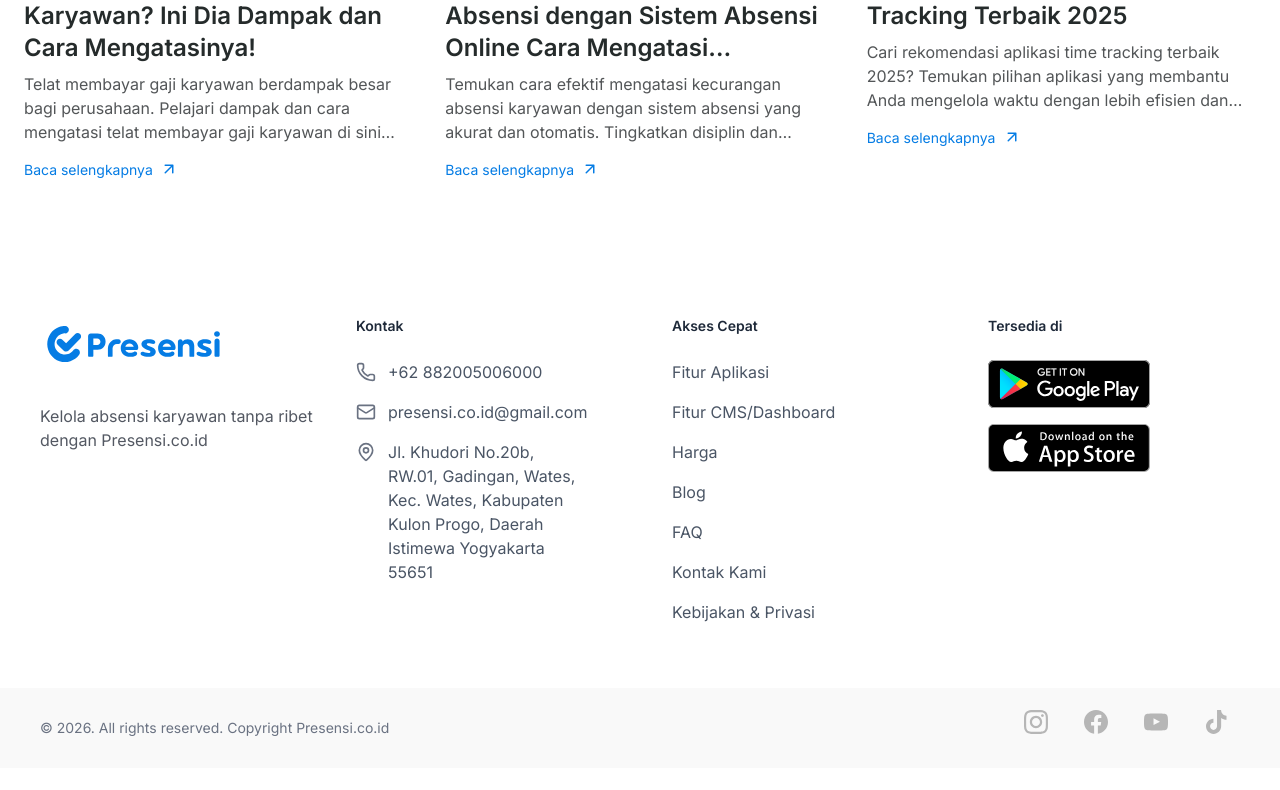
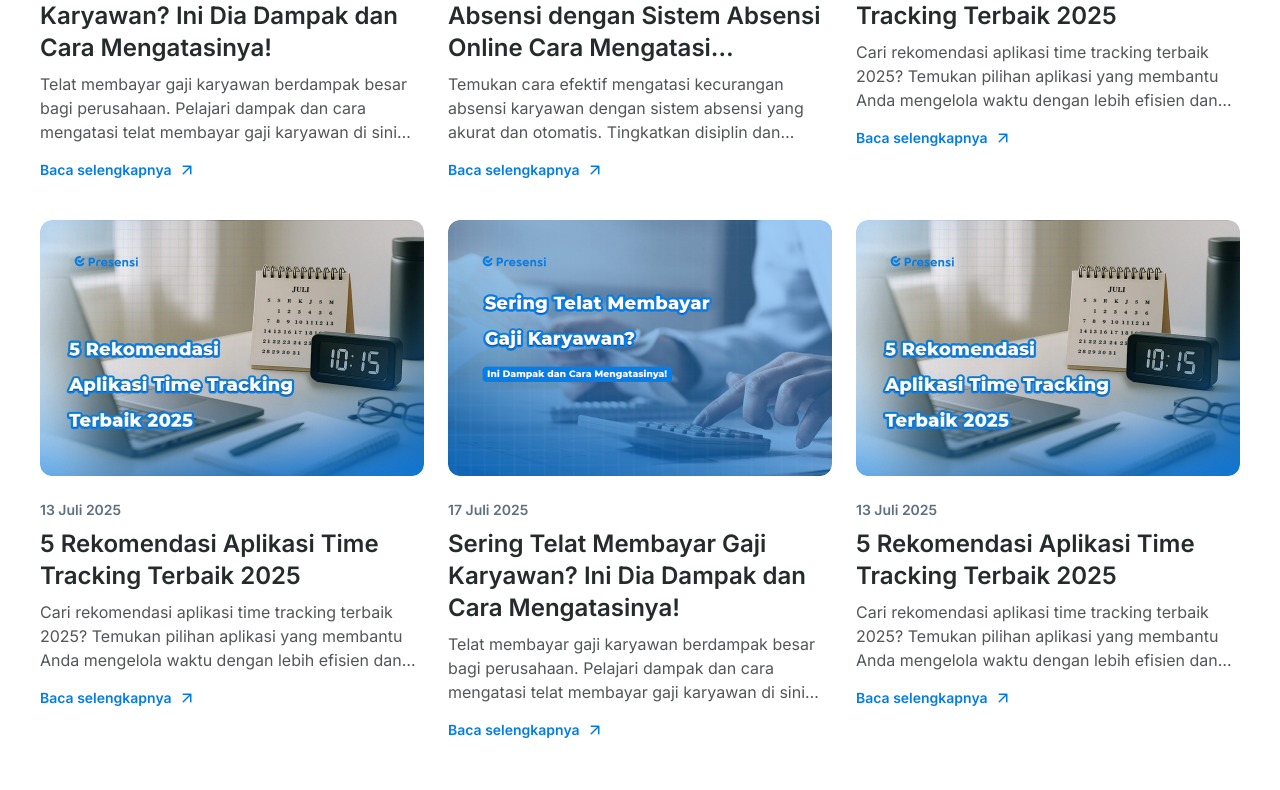
Before and after one commit to naufal-elku/Team-Yow-Yaa, a Next.js app: page /blog in a window 1280 px wide. Shown: the part 870-1660 px from the top of the page. Before the commit the page ends 1638 px from the top, so only its background shows below. Built offline with nearby package versions, Linux system fonts and the light colour scheme.

Commit message:
commit10

```diff
--- a/src/app/blog/page.tsx
+++ b/src/app/blog/page.tsx
@@ -21,11 +21,11 @@ export default function BlogPage() {
       </CardBanner>
 
       <section className="flex flex-col w-full max-w-360 mx-auto px-6 gap-20 pt-10 pb-14">
-        <div className="grid grid-cols-1 md:grid-cols-2 lg:grid-cols-3 gap-8 w-full">
-        {BLOG_POSTS.map((post) => (
-          <BlogCard key={post.id} post={post} />
-        ))}
-      </div>
+        <div className="grid grid-cols-1 md:grid-cols-2 lg:grid-cols-3 gap-6 w-full max-w-[1200px] mx-auto justify-items-center">
+            {BLOG_POSTS.map((post) => (
+              <BlogCard key={post.id} post={post} />
+            ))}
+        </div>
       </section>
     </div>
   );
--- a/src/app/page.tsx
+++ b/src/app/page.tsx
@@ -6,6 +6,7 @@ import ButtonDemo from "@/components/home/CTASection";
 import Faq from "@/components/home/FAQPage";
 import ProductStatistics from "@/components/home/ProductStatistics";
 import CTA2Section from "@/components/home/CTA2Section";
+import PricePage from "@/components/home/Price";
 
 export default function Home() {
   return (
@@ -15,6 +16,7 @@ export default function Home() {
       <OurStrengths />
       <ButtonDemo />
       <ProductStatistics />
+      <PricePage />
       <Faq />
       <CTA2Section />
     </>
--- a/src/components/common/BlogCard.tsx
+++ b/src/components/common/BlogCard.tsx
@@ -8,7 +8,8 @@ interface BlogCardProps {
 
 export const BlogCard = ({ post }: BlogCardProps) => {
     return (
-        <div className="group flex flex-col w-full max-w-[384px] h-[536px] gap-6 cursor-pointer">
+        <div >
+            <div className="flex flex-col w-full max-w-[384px] h-[536px] gap-6 cursor-pointer">
                 <img src={post.image} alt={post.title || "Blog thumbnail"} className="w-full object-cover rounded-[12px] h-[256px] overflow-hidden" />
                 <div className="flex flex-col w-full h-auto gap-4">
                     <div className="flex flex-col w-full gap-2 ">
@@ -21,13 +22,20 @@ export const BlogCard = ({ post }: BlogCardProps) => {
                     <div className="flex w-full gap-[6px]">
                         <a
                             href={`${post.slug}`}
-                        className="w-[130px] text-[14px] leading-[20px] items-center text-[#057CE4] text-sm"
+                            className="inline-flex items-center gap-1.5 text-[14px] leading-[20px] font-semibold text-[#057CE4] whitespace-nowrap w-fit cursor-pointer"
                         >
-                        Baca selengkapnya
+                            <span>Baca selengkapnya</span>
+                            <img
+                                src={Arrow.src}
+                                alt=""
+                                className="w-[18px] h-[18px] "
+                            />
                         </a>
-                    <img src={Arrow.src} alt="" className="w-[18px] h-[18px]" />
+
                     </div>
                 </div>
             </div>
+        </div>
+
     );
 }
--- a/src/components/common/PricingCard.tsx
+++ b/src/components/common/PricingCard.tsx
@@ -28,7 +28,7 @@ export const PricingCard = ({ plan }: PricingCardProps) => {
                     </div>
 
                     <div className='flex flex-col w-full gap-3  mt-4'>
-                        <button className='w-full flex items-center justify-center py-3 px-5 rounded-lg border border-primary bg-[#F6FBFF] gap-2 hover:bg-blue-100 transition-colors'>
+                        <button className='w-full flex items-center justify-center py-3 px-5 rounded-lg border border-primary bg-[#F6FBFF] gap-2 hover:bg-blue-50 transition-colors'>
                             <span className='font-semibold text-[16px] text-primary leading-6'>
                                 {plan.buttonText}
                             </span>
--- a/src/data/blog.tsx
+++ b/src/data/blog.ts
@@ -36,4 +36,28 @@ export const BLOG_POSTS: BlogPost[] = [
         image: image2.src,
         slug: "5-rekomendasi-aplikasi-time-tracking-terbaik-2025",
     },
+    {
+        id: "4",
+        date: "13 Juli 2025",
+        title: "5 Rekomendasi Aplikasi Time Tracking Terbaik 2025",
+        description: "Cari rekomendasi aplikasi time tracking terbaik 2025? Temukan pilihan aplikasi yang membantu Anda mengelola waktu dengan lebih efisien dan meningkatkan produktivitas.",
+        image: image2.src,
+        slug: "5-rekomendasi-aplikasi-time-tracking-terbaik-2025",
+    },
+    {
+        id: "5",
+        date: "17 Juli 2025",
+        title: "Sering Telat Membayar Gaji Karyawan? Ini Dia Dampak dan Cara Mengatasinya! ",
+        description: "Telat membayar gaji karyawan berdampak besar bagi perusahaan. Pelajari dampak dan cara mengatasi telat membayar gaji karyawan di sini agar bisnis tetap sehat dan karyawan tetap loyal!",
+        image: image.src,
+        slug: "Sering-Telat-Membayar-Gaji-Karyawan"
+    },
+    {
+        id: "6",
+        date: "13 Juli 2025",
+        title: "5 Rekomendasi Aplikasi Time Tracking Terbaik 2025",
+        description: "Cari rekomendasi aplikasi time tracking terbaik 2025? Temukan pilihan aplikasi yang membantu Anda mengelola waktu dengan lebih efisien dan meningkatkan produktivitas.",
+        image: image2.src,
+        slug: "5-rekomendasi-aplikasi-time-tracking-terbaik-2025",
+    },
 ]
```
Also changed, not shown: src/app/blog/DetailBlog.tsx (added), src/data/features.ts (added), src/data/features.tsx (deleted), src/data/pricing.ts (renamed from src/data/pricing.tsx). Lines whose indentation alone changed are shown as unchanged.
